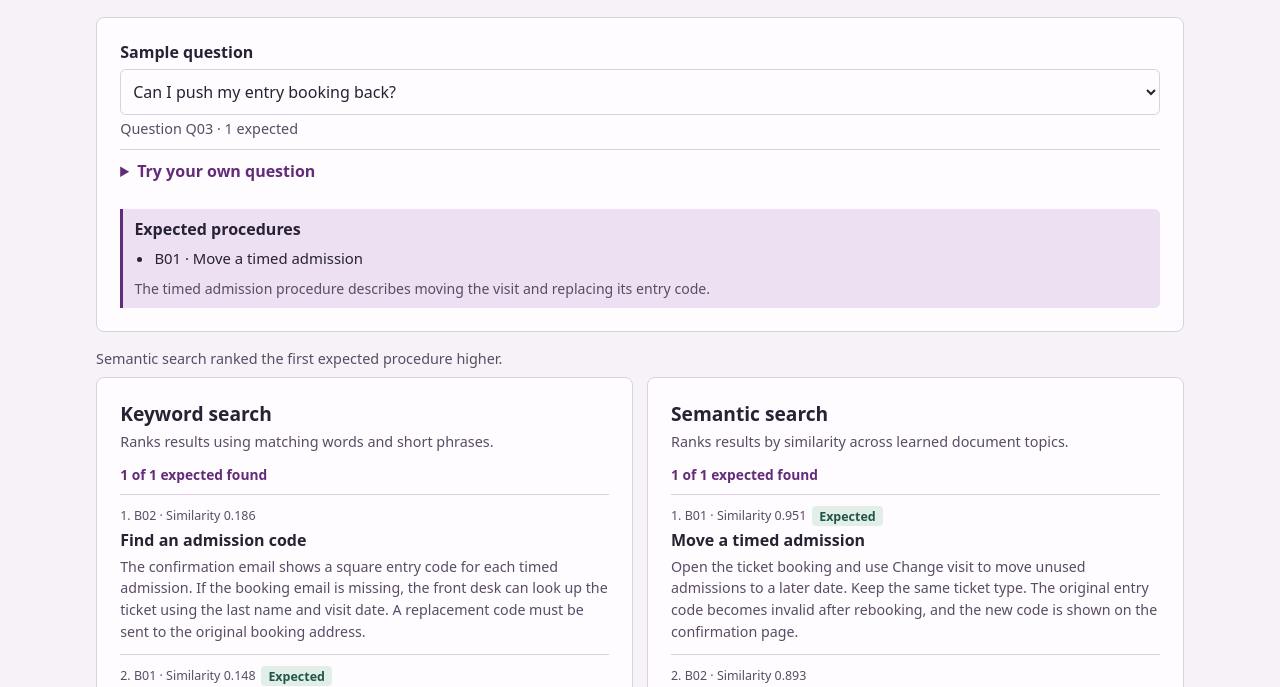
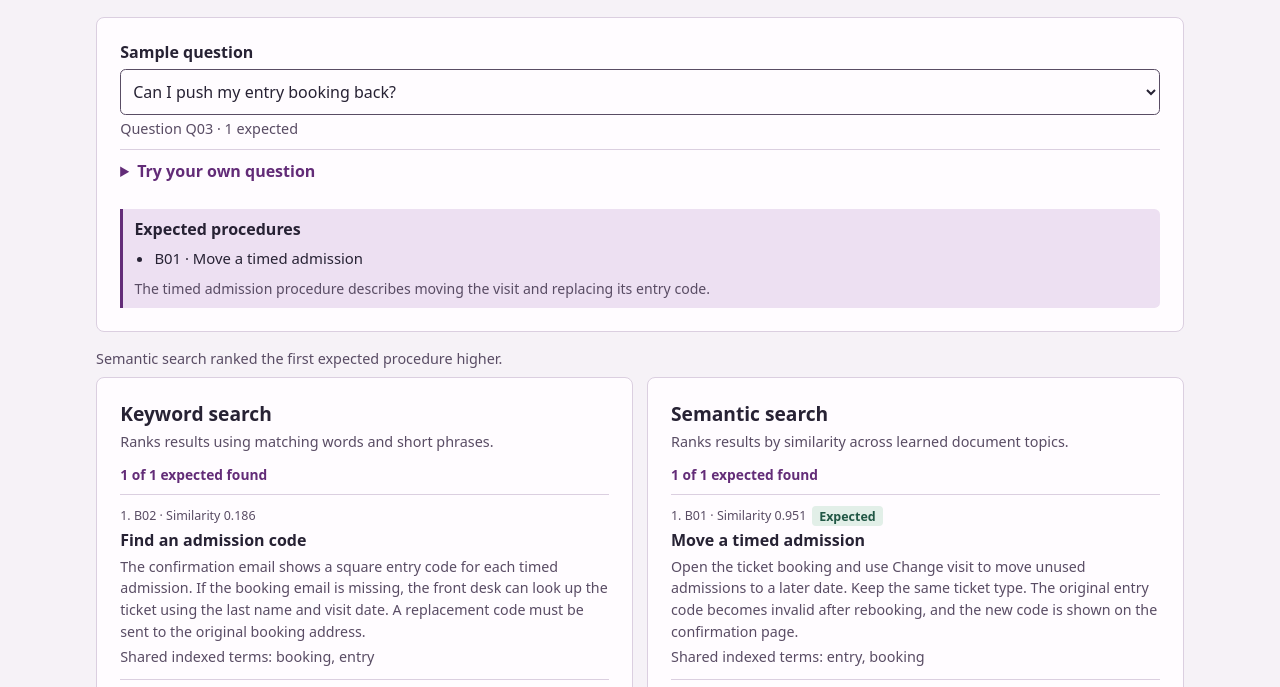
Before and after one commit to s7a7ic-37/document-search-lab, a plain HTML site: page web/index.html in a window 1280 px wide. Shown: the part 204-891 px from the top of the page. Drawn offline with Linux system fonts and the light colour scheme.

Commit message:
Show indexed terms shared with search results

```diff
--- a/web/app.js
+++ b/web/app.js
@@ -45,12 +45,15 @@ function renderRankings(rankings, documents, record) {
     if (record) {
       panel.append(element("p", record.metrics[key].hits + " of " + record.expected.length + " expected found", "missed"));
     }
-    ranking.forEach(({ id, score }, rank) => {
+    ranking.forEach(({ id, score, shared_terms }, rank) => {
       const doc = documents.get(id);
       const item = document.createElement("li");
       const label = element("p", String(rank + 1) + ". " + id + " · Similarity " + score.toFixed(3), "result-label");
       if (record?.expected.includes(id)) label.append(element("span", "Expected", "match"));
       item.append(label, element("h3", doc.title), element("p", doc.text, "result-text"));
+      if (shared_terms) item.append(element("p", shared_terms.length
+        ? "Shared indexed terms: " + shared_terms.join(", ")
+        : "No shared indexed terms", "muted"));
       list.append(item);
     });
     if (ranking.length) panel.append(list);
--- a/web/evaluation.json
+++ b/web/evaluation.json
@@ -105,29 +105,55 @@
         "keyword": [
           {
             "id": "A01",
-            "score": 0.21173592
+            "score": 0.21173592,
+            "shared_terms": [
+              "stop",
+              "read",
+              "narration"
+            ]
           },
           {
             "id": "A02",
-            "score": 0.17623194
+            "score": 0.17623194,
+            "shared_terms": [
+              "listening",
+              "narration",
+              "stop"
+            ]
           },
           {
             "id": "A04",
-            "score": 0.08693966
+            "score": 0.08693966,
+            "shared_terms": [
+              "stop"
+            ]
           }
         ],
         "semantic": [
           {
             "id": "A01",
-            "score": 0.98421438
+            "score": 0.98421438,
+            "shared_terms": [
+              "stop",
+              "read",
+              "narration"
+            ]
           },
           {
             "id": "A04",
-            "score": 0.94910027
+            "score": 0.94910027,
+            "shared_terms": [
+              "stop"
+            ]
           },
           {
             "id": "A02",
-            "score": 0.9267512
+            "score": 0.9267512,
+            "shared_terms": [
+              "listening",
+              "narration",
+              "stop"
+            ]
           }
         ]
       },
@@ -155,21 +181,33 @@
         "keyword": [
           {
             "id": "A03",
-            "score": 0.31101878
+            "score": 0.31101878,
+            "shared_terms": [
+              "projector",
+              "subtitle",
+              "subtitle track"
+            ]
           }
         ],
         "semantic": [
           {
             "id": "A03",
-            "score": 0.99798052
+            "score": 0.99798052,
+            "shared_terms": [
+              "projector",
+              "subtitle",
+              "subtitle track"
+            ]
           },
           {
             "id": "D03",
-            "score": 0.60848382
+            "score": 0.60848382,
+            "shared_terms": []
           },
           {
             "id": "B03",
-            "score": 0.43897744
+            "score": 0.43897744,
+            "shared_terms": []
           }
         ]
       },
@@ -197,29 +235,51 @@
         "keyword": [
           {
             "id": "B02",
-            "score": 0.18635401
+            "score": 0.18635401,
+            "shared_terms": [
+              "booking",
+              "entry"
+            ]
           },
           {
             "id": "B01",
-            "score": 0.14847262
+            "score": 0.14847262,
+            "shared_terms": [
+              "entry",
+              "booking"
+            ]
           },
           {
             "id": "B04",
-            "score": 0.14520804
+            "score": 0.14520804,
+            "shared_terms": [
+              "entry"
+            ]
           }
         ],
         "semantic": [
           {
             "id": "B01",
-            "score": 0.95103532
+            "score": 0.95103532,
+            "shared_terms": [
+              "entry",
+              "booking"
+            ]
           },
           {
             "id": "B02",
-            "score": 0.89295096
+            "score": 0.89295096,
+            "shared_terms": [
+              "booking",
+              "entry"
+            ]
           },
           {
             "id": "B04",
-            "score": 0.71896437
+            "score": 0.71896437,
+            "shared_terms": [
+              "entry"
+            ]
           }
         ]
       },
@@ -248,29 +308,57 @@
         "keyword": [
           {
             "id": "B02",
-            "score": 0.43985633
+            "score": 0.43985633,
+            "shared_terms": [
+              "email",
+              "code",
+              "confirmation email"
+            ]
           },
           {
             "id": "B04",
-            "score": 0.33892976
+            "score": 0.33892976,
+            "shared_terms": [
+              "used",
+              "code",
+              "shows used"
+            ]
           },
           {
             "id": "B01",
-            "score": 0.0847956
+            "score": 0.0847956,
+            "shared_terms": [
+              "code",
+              "confirmation"
+            ]
           }
         ],
         "semantic": [
           {
             "id": "B04",
-            "score": 0.97943041
+            "score": 0.97943041,
+            "shared_terms": [
+              "used",
+              "code",
+              "shows used"
+            ]
           },
           {
             "id": "B02",
-            "score": 0.97439928
+            "score": 0.97439928,
+            "shared_terms": [
+              "email",
+              "code",
+              "confirmation email"
+            ]
           },
           {
             "id": "B01",
-            "score": 0.84774632
+            "score": 0.84774632,
+            "shared_terms": [
+              "code",
+              "confirmation"
+            ]
           }
         ]
       },
@@ -323,29 +411,49 @@
         "keyword": [
           {
             "id": "D03",
-            "score": 0.16312902
+            "score": 0.16312902,
+            "shared_terms": [
+              "left",
+              "visitor"
+            ]
           },
           {
             "id": "D02",
-            "score": 0.09875459
+            "score": 0.09875459,
+            "shared_terms": [
+              "record"
+            ]
           },
           {
             "id": "D01",
-            "score": 0.09226717
+            "score": 0.09226717,
+            "shared_terms": [
+              "wallet"
+            ]
           }
         ],
         "semantic": [
           {
             "id": "D01",
-            "score": 0.97052794
+            "score": 0.97052794,
+            "shared_terms": [
+              "wallet"
+            ]
           },
           {
             "id": "D02",
-            "score": 0.9392775
+            "score": 0.9392775,
+            "shared_terms": [
+              "record"
+            ]
           },
           {
             "id": "D03",
-            "score": 0.78686802
+            "score": 0.78686802,
+            "shared_terms": [
+              "left",
+              "visitor"
+            ]
           }
         ]
       },
@@ -397,29 +505,51 @@
         "keyword": [
           {
             "id": "F02",
-            "score": 0.38762224
+            "score": 0.38762224,
+            "shared_terms": [
+              "offline",
+              "service",
+              "booking service"
+            ]
           },
           {
             "id": "C02",
-            "score": 0.0554378
+            "score": 0.0554378,
+            "shared_terms": [
+              "service"
+            ]
           },
           {
             "id": "B02",
-            "score": 0.04791078
+            "score": 0.04791078,
+            "shared_terms": [
+              "booking"
+            ]
           }
         ],
         "semantic": [
           {
             "id": "F02",
-            "score": 0.98758383
+            "score": 0.98758383,
+            "shared_terms": [
+              "offline",
+              "service",
+              "booking service"
+            ]
           },
           {
             "id": "F01",
-            "score": 0.85498085
+            "score": 0.85498085,
+            "shared_terms": [
+              "booking"
+            ]
           },
           {
             "id": "B03",
-            "score": 0.41396812
+            "score": 0.41396812,
+            "shared_terms": [
+              "booking"
+            ]
           }
         ]
       },
@@ -447,29 +577,49 @@
         "keyword": [
           {
             "id": "B03",
-            "score": 0.17292398
+            "score": 0.17292398,
+            "shared_terms": [
+              "refund",
+              "ticket"
+            ]
           },
           {
             "id": "B01",
-            "score": 0.09720211
+            "score": 0.09720211,
+            "shared_terms": [
+              "ticket"
+            ]
           },
           {
             "id": "B04",
-            "score": 0.05745401
+            "score": 0.05745401,
+            "shared_terms": [
+              "ticket"
+            ]
           }
         ],
         "semantic": [
           {
             "id": "B01",
-            "score": 0.87754152
+            "score": 0.87754152,
+            "shared_terms": [
+              "ticket"
+            ]
           },
           {
             "id": "B03",
-            "score": 0.86499498
+            "score": 0.86499498,
+            "shared_terms": [
+              "refund",
+              "ticket"
+            ]
           },
           {
             "id": "B02",
-            "score": 0.65759567
+            "score": 0.65759567,
+            "shared_terms": [
+              "ticket"
+            ]
           }
         ]
       },
@@ -497,29 +647,57 @@
         "keyword": [
           {
             "id": "B04",
-            "score": 0.31358594
+            "score": 0.31358594,
+            "shared_terms": [
+              "code",
+              "gate",
+              "gate reader"
+            ]
           },
           {
             "id": "B02",
-            "score": 0.20618111
+            "score": 0.20618111,
+            "shared_terms": [
+              "code",
+              "admission code",
+              "admission"
+            ]
           },
           {
             "id": "B01",
-            "score": 0.10382073
+            "score": 0.10382073,
+            "shared_terms": [
+              "code",
+              "admission"
+            ]
           }
         ],
         "semantic": [
           {
             "id": "B02",
-            "score": 0.97991754
+            "score": 0.97991754,
+            "shared_terms": [
+              "code",
+              "admission code",
+              "admission"
+            ]
           },
           {
             "id": "B04",
-            "score": 0.97241151
+            "score": 0.97241151,
+            "shared_terms": [
+              "code",
+              "gate",
+              "gate reader"
+            ]
           },
           {
             "id": "B01",
-            "score": 0.84969194
+            "score": 0.84969194,
+            "shared_terms": [
+              "code",
+              "admission"
+            ]
           }
         ]
       },
--- a/web/style.css
+++ b/web/style.css
@@ -50,7 +50,7 @@ h3 { font-size: 1rem; line-height: 1.35; }
 .summary th:first-child { width: 44%; }
 .summary td { font-weight: 700; }
 label { display: block; font-weight: 680; margin-bottom: 0.35rem; }
-select, input { width: 100%; max-width: 100%; min-height: 46px; border: 1px solid var(--rule); padding: .5rem; color: var(--text); background: var(--panel); font: inherit; border-radius: .35rem; text-overflow: ellipsis; }
+select, input { width: 100%; max-width: 100%; min-height: 46px; border: 1px solid var(--muted); padding: .5rem; color: var(--text); background: var(--panel); font: inherit; border-radius: .35rem; text-overflow: ellipsis; }
 .own-question { margin-top: .55rem; border-top: 1px solid var(--rule); }
 .query-bar { display: flex; gap: .55rem; flex-wrap: wrap; }
 .query-bar input { flex: 2 1 14rem; }
```
Also changed, not shown: tests/search.test.mjs (+3 -1 lines), web/search.mjs (+14 -7 lines), 2 other files.
